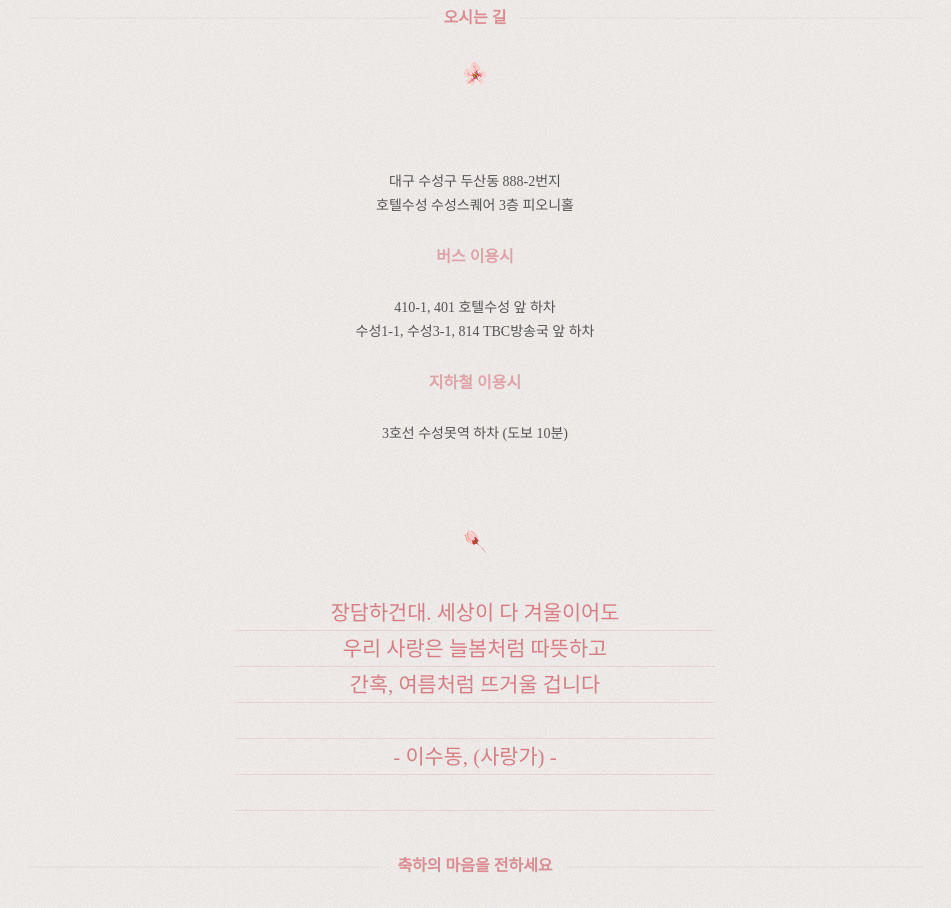
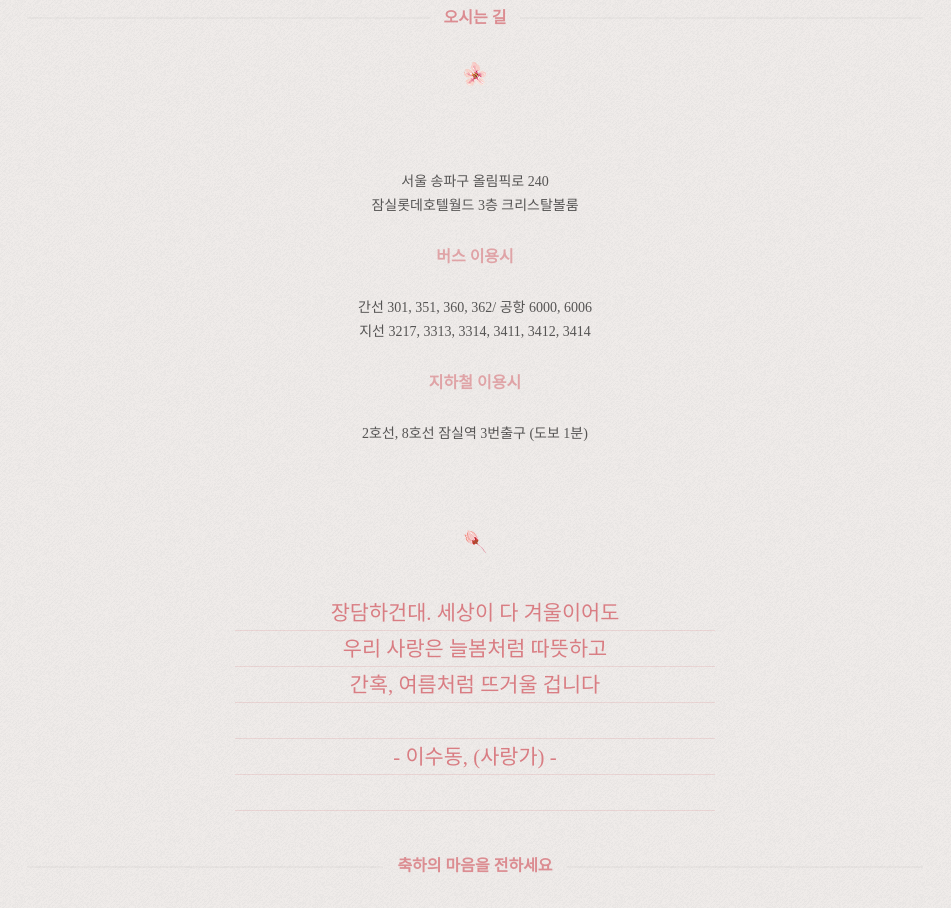
Before and after one commit to Hayes79/HJBK0226, a Gatsby site: page / in a window 1280 px wide. Shown: the part 1920-2828 px from the top of the page, without its empty margins (165-1116 px from the left). Built offline with nearby package versions, Linux system fonts and the light colour scheme; Gatsby itself is replaced by a stand-in of ours; a web font is replaced by a local one.

Commit message:
Update location.jsx

```diff
--- a/src/components/location.jsx
+++ b/src/components/location.jsx
@@ -103,23 +103,23 @@ const Location = () => {
         className="root_daum_roughmap root_daum_roughmap_landing"
       ></Map>
       <Content>
-        대구 수성구 두산동 888-2번지
+        서울 송파구 올림픽로 240
         <br />
-        호텔수성 수성스퀘어 3층 피오니홀
+        잠실롯데호텔월드 3층 크리스탈볼룸
         <br />
         <br />
         <Title>버스 이용시</Title>
         <br />
         <br />
-        410-1, 401 호텔수성 앞 하차
+        간선 301, 351, 360, 362/ 공항 6000, 6006
         <br />
-        수성1-1, 수성3-1, 814 TBC방송국 앞 하차
+        지선 3217, 3313, 3314, 3411, 3412, 3414
         <br />
         <br />
         <Title>지하철 이용시</Title>
         <br />
         <br />
-        3호선 수성못역 하차 (도보 10분)
+        2호선, 8호선 잠실역 3번출구 (도보 1분)
       </Content>
     </Wrapper>
   );
```
